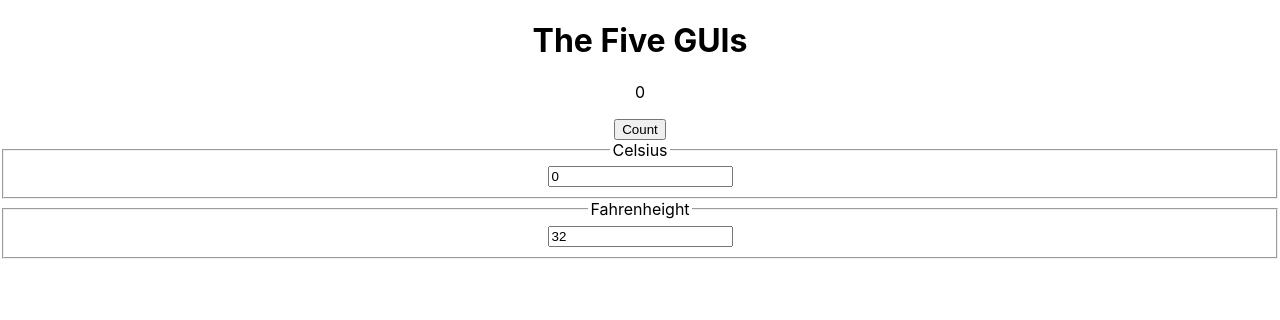
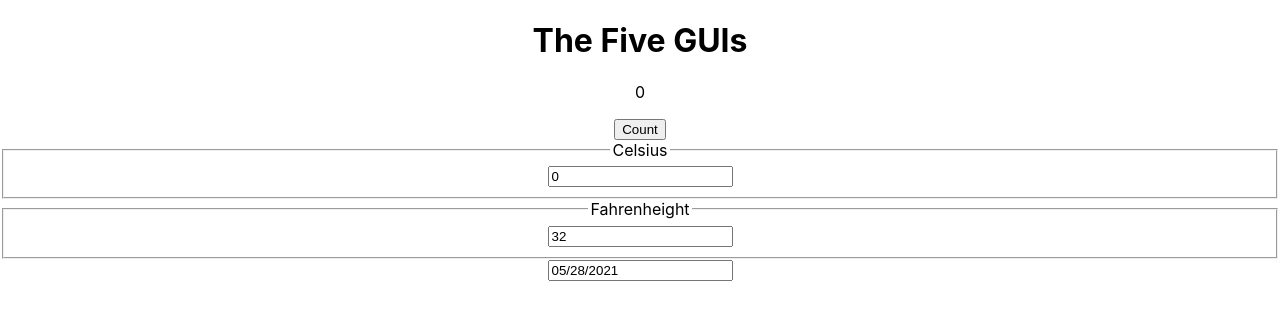
Before and after one commit to alexcyrus/react-guis, a React (Create React App) app: page / in a window 1280 px wide. Shown: the top 320 px of the page. Built offline with nearby package versions, Linux system fonts and the light colour scheme.

Commit message:
install date picker

```diff
--- a/package.json
+++ b/package.json
@@ -7,6 +7,7 @@
     "@testing-library/react": "^11.1.0",
     "@testing-library/user-event": "^12.1.10",
     "react": "^17.0.2",
+    "react-datepicker": "^3.8.0",
     "react-dom": "^17.0.2",
     "react-scripts": "4.0.3",
     "web-vitals": "^1.0.1"
--- a/src/App.js
+++ b/src/App.js
@@ -1,6 +1,7 @@
 import React, { Component } from 'react';
 import Counter from './components/Counter';
 import TemperatureConverter from './components/TemperatureConverter';
+import FlightBooker from './components/FlightBooker';
 import './App.css';
 
 class App extends Component {
@@ -10,6 +11,7 @@ class App extends Component {
         <h1>The Five GUIs</h1>
         <Counter />
         <TemperatureConverter />
+        <FlightBooker />
       </div>
     );
   }
--- /dev/null
+++ b/src/components/FlightBooker.js
@@ -0,0 +1,16 @@
+import React, { useState } from 'react';
+import DatePicker from 'react-datepicker';
+import "react-datepicker/dist/react-datepicker.css";
+
+function FlightBooker() {
+  const [startDate, setStartDate] = useState(new Date());
+
+  return (
+    <DatePicker
+      selected = {startDate}
+      onChange = {date => setStartDate(date)}
+    />
+  );
+}
+
+export default FlightBooker;
```
Also changed, not shown: 2 other files (tests, documents, lock files or other folders).
